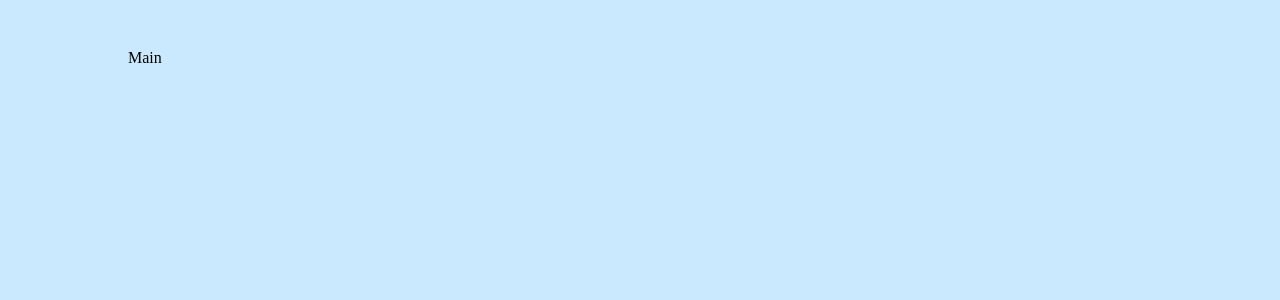
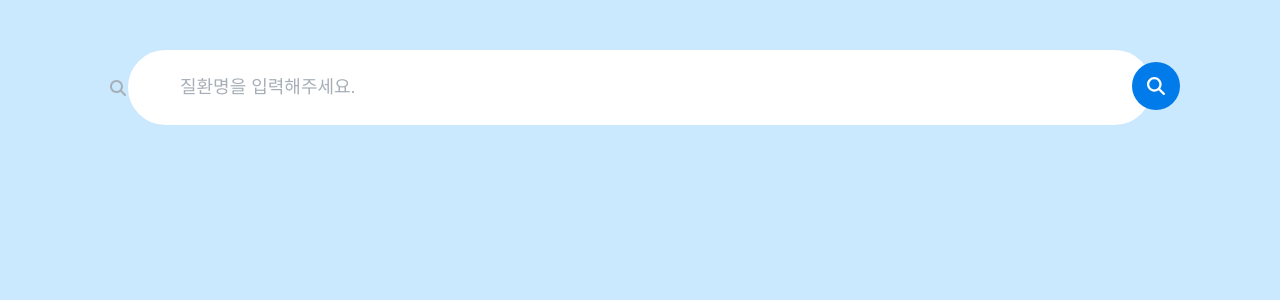
Before and after one commit to sik9252/pre-onboarding-11th-4, a React (Vite) app: page / in a window 1280 px wide. Shown: the top 300 px of the page. Built offline with nearby package versions, Linux system fonts and the light colour scheme.

Commit message:
feat: 검색창 UI 구현

```diff
--- a/src/components/SearchBar/index.jsx
+++ b/src/components/SearchBar/index.jsx
@@ -1,5 +1,16 @@
+import { SearchBarContainer, Input } from "./style";
+import { FontAwesomeIcon } from "@fortawesome/react-fontawesome";
+import { faMagnifyingGlass } from "@fortawesome/free-solid-svg-icons";
+import SearchButton from "../SearchButton";
+
 function SearchBar() {
-  return <div>SearchBar</div>;
+  return (
+    <SearchBarContainer>
+      <Input placeholder="질환명을 입력해주세요." />
+      <FontAwesomeIcon icon={faMagnifyingGlass} />
+      <SearchButton />
+    </SearchBarContainer>
+  );
 }
 
 export default SearchBar;
--- a/src/components/SearchBar/style.js
+++ b/src/components/SearchBar/style.js
@@ -0,0 +1,26 @@
+import styled from "styled-components";
+
+export const SearchBarContainer = styled.div`
+  display: flex;
+  justify-content: center;
+  align-items: center;
+
+  & > svg {
+    position: absolute;
+    left: 110px;
+    color: #a6afb7;
+  }
+`;
+
+export const Input = styled.input`
+  width: 100%;
+  font-size: 18px;
+
+  border-radius: 42px;
+  border: 2px solid #ffffff;
+  padding: 25px 10px 25px 50px;
+
+  &::placeholder {
+    color: #a6afb7;
+  }
+`;
--- /dev/null
+++ b/src/components/SearchButton/index.jsx
@@ -0,0 +1,15 @@
+import { SearchButtonContainer, Button } from "./style";
+import { FontAwesomeIcon } from "@fortawesome/react-fontawesome";
+import { faMagnifyingGlass } from "@fortawesome/free-solid-svg-icons";
+
+function SearchButton() {
+  return (
+    <SearchButtonContainer>
+      <Button>
+        <FontAwesomeIcon icon={faMagnifyingGlass} />
+      </Button>
+    </SearchButtonContainer>
+  );
+}
+
+export default SearchButton;
--- /dev/null
+++ b/src/components/SearchButton/style.js
@@ -0,0 +1,20 @@
+import styled from "styled-components";
+
+export const SearchButtonContainer = styled.div`
+  position: absolute;
+  right: 100px;
+`;
+
+export const Button = styled.button`
+  width: 48px;
+  height: 48px;
+  background-color: #007be9;
+  border-radius: 50%;
+
+  & > svg {
+    position: absolute;
+    transform: translate(-50%, -50%);
+    color: #ffffff;
+    font-size: 18px;
+  }
+`;
--- a/src/pages/Main/index.jsx
+++ b/src/pages/Main/index.jsx
@@ -1,5 +1,11 @@
+import SearchBar from "../../components/SearchBar";
+
 function Main() {
-  return <div>Main</div>;
+  return (
+    <>
+      <SearchBar />
+    </>
+  );
 }
 
 export default Main;
```
